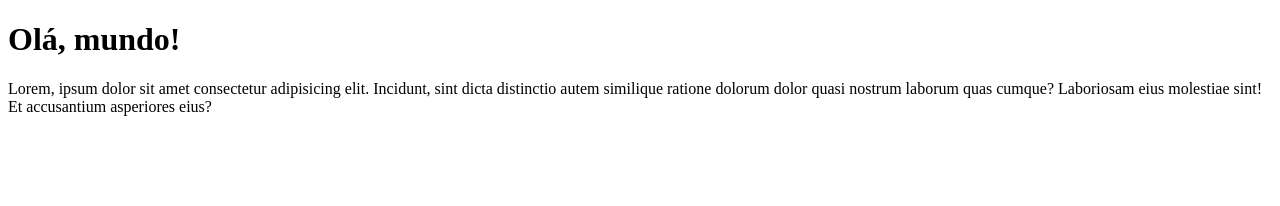
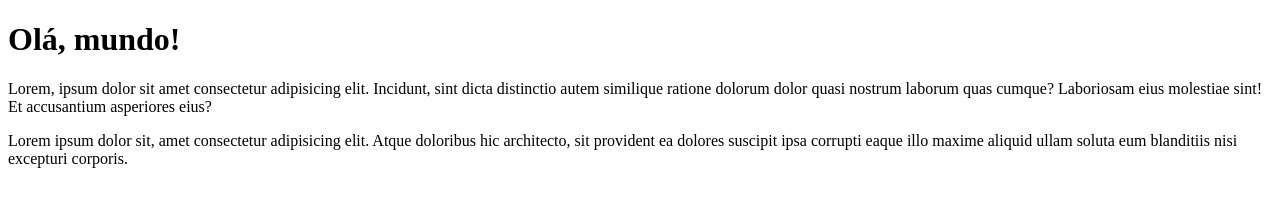
Before and after one commit to giacomettisss/Git---ola-mundo, a plain HTML site: page site-exemplo/index.html in a window 1280 px wide. Drawn offline with Linux system fonts and the light colour scheme.

Commit message:
Update index.html

```diff
--- a/site-exemplo/index.html
+++ b/site-exemplo/index.html
@@ -9,5 +9,6 @@
 <body>
     <h1>Olá, mundo!</h1>
     <p>Lorem, ipsum dolor sit amet consectetur adipisicing elit. Incidunt, sint dicta distinctio autem similique ratione dolorum dolor quasi nostrum laborum quas cumque? Laboriosam eius molestiae sint! Et accusantium asperiores eius?</p>
+    <p>Lorem ipsum dolor sit, amet consectetur adipisicing elit. Atque doloribus hic architecto, sit provident ea dolores suscipit ipsa corrupti eaque illo maxime aliquid ullam soluta eum blanditiis nisi excepturi corporis.</p>
 </body>
 </html>
```
